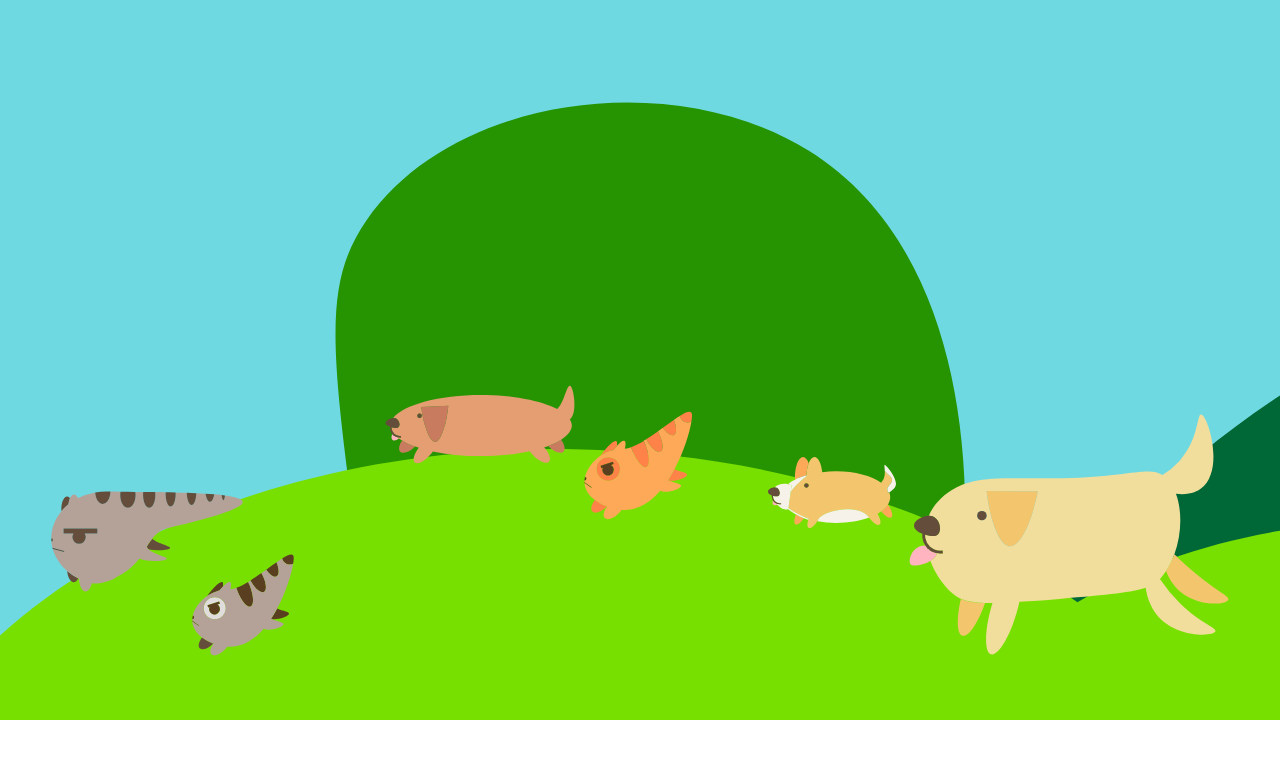
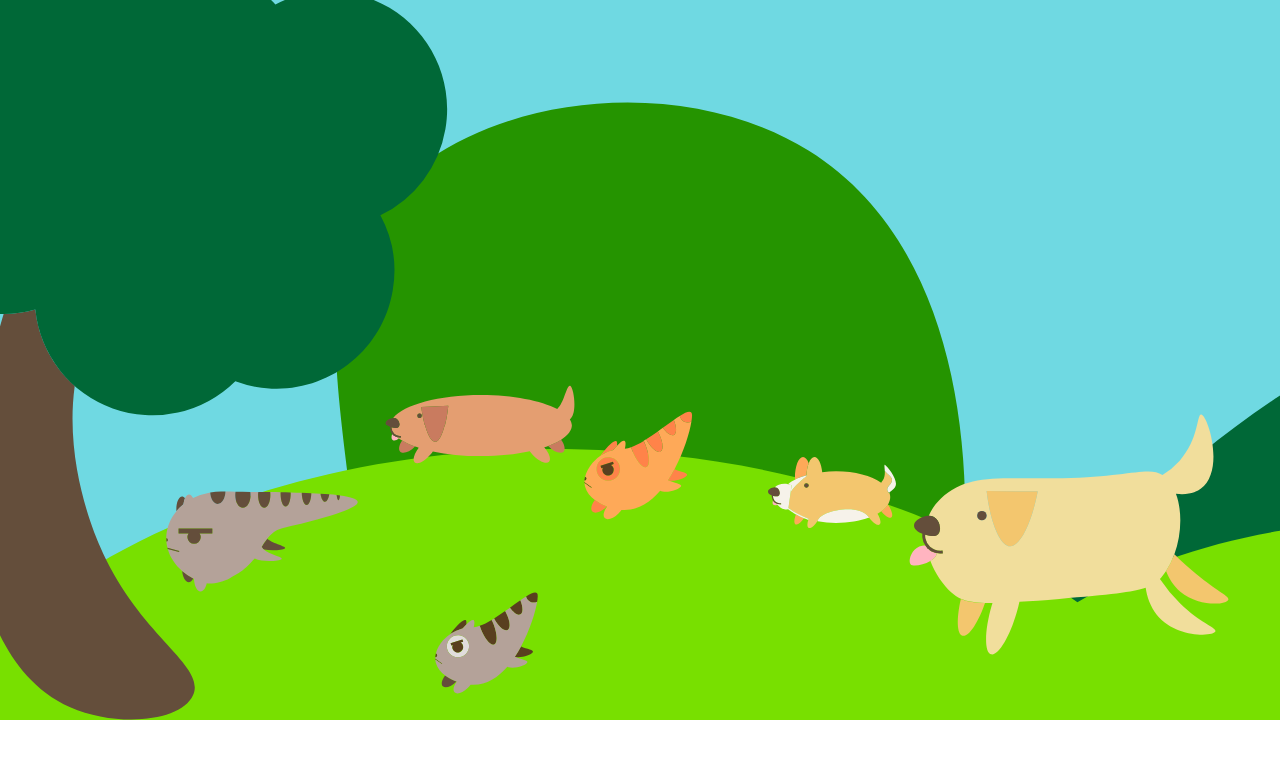
Before and after one commit to AmazedCheesequeen/petThemPets, a plain HTML site: page index.html in a window 1280 px wide. Drawn offline with Linux system fonts and the light colour scheme.

Commit message:
add foreground

```diff
--- a/style.css
+++ b/style.css
@@ -113,8 +113,8 @@ body {
 /*-CHUNKBOI 2*/
 #chunkboi_2_container{
     position: absolute;
-    bottom: 5vw;
-    left: 15vw;
+    bottom: 2vw;
+    left: 34vw;
     background-size: 100%;
 }
 
@@ -131,7 +131,7 @@ body {
 
     position: absolute;
     bottom: 10vw;
-    left: 4vw;
+    left: 13vw;
     background-size: 100%;
 }
 
@@ -140,9 +140,24 @@ body {
     width: 15vw;
     height: 7.92vw;
     background-size: 100%;
+
 }
 
 /*------FOREGROUND*/
+
+#foreground{
+    background-image: url(assets_tree.svg);/*--size 910x1360*/
+    width: 45vw;
+    height: 67.25vw;
+    background-size: 100%;
+
+
+    position: absolute;
+    bottom: 0vw;
+    right: 65vw;
+    background-size: 100%;
+    overflow: hidden;
+}
 
 /*------GAME UI*/
 
```
